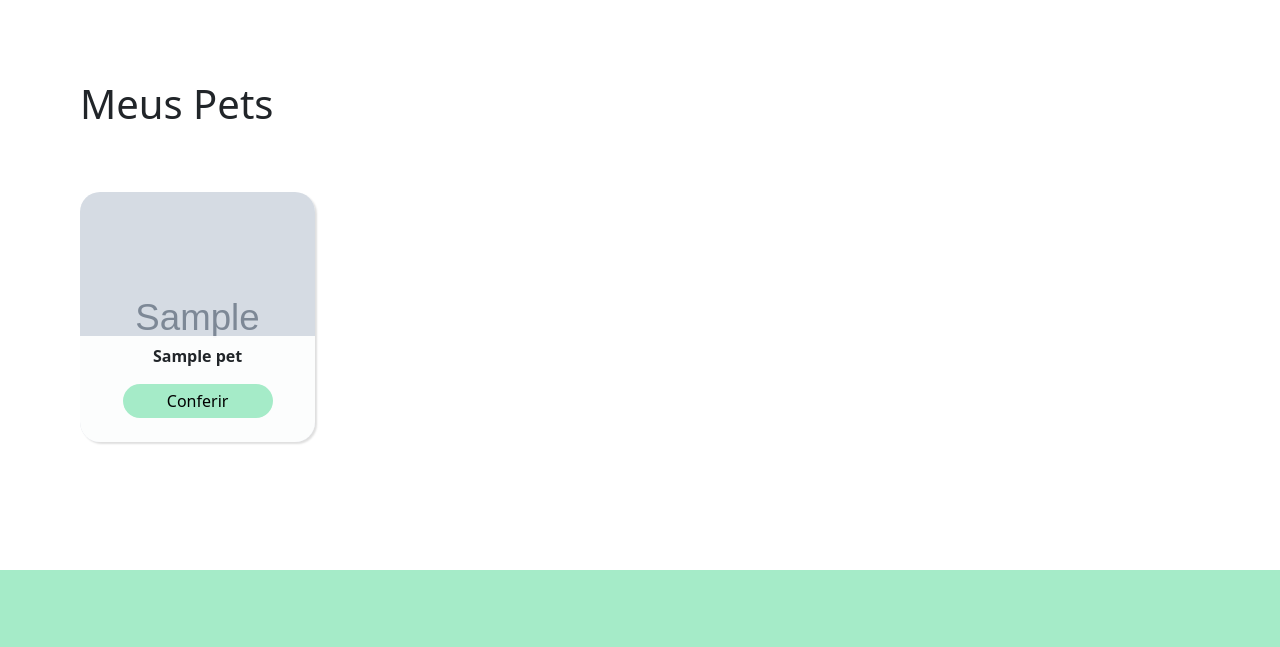
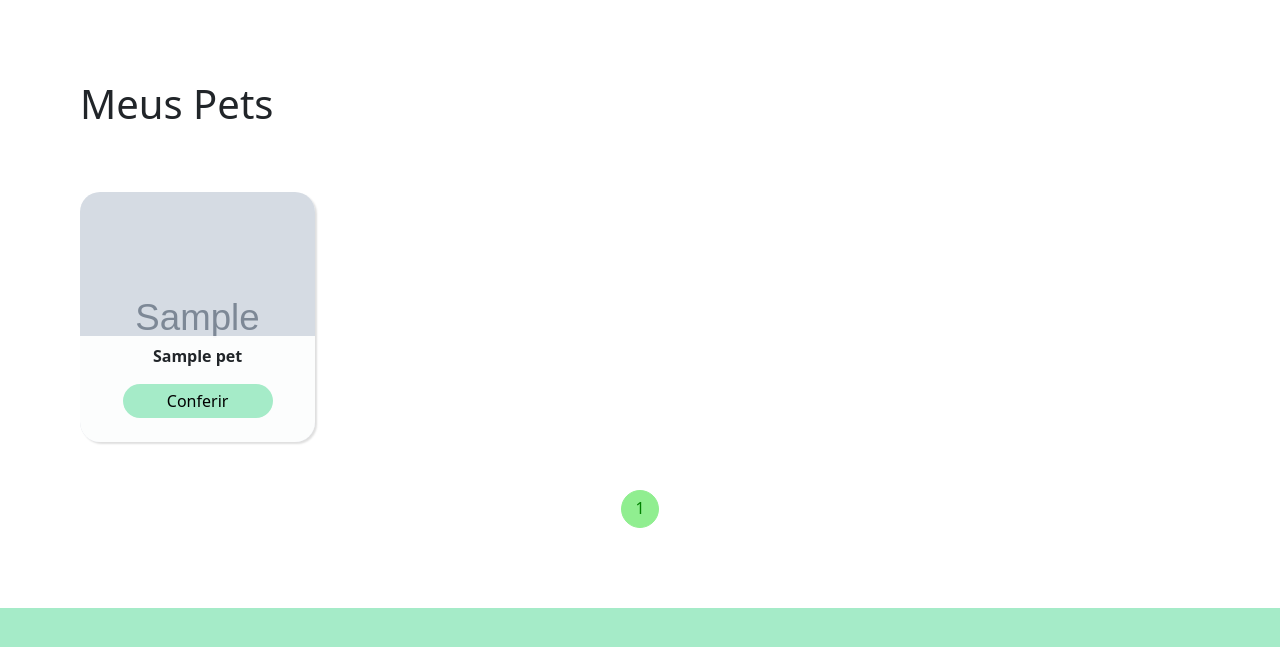
Before and after one commit to PedroLucasMoraisBorges/AdotPets, a Django app: page /meus_Pets/ in a window 1280 px wide. Shown: the top 647 px of the page. Run offline with Django 4.2, Linux system fonts and the light colour scheme; a user stored in the database is signed in; tables that the repository leaves empty hold one stand-in row (values such as "Sample post"); grey boxes marked "Sample" are stand-in pictures.

Commit message:
FEAT: PAGINATOR 80%

```diff
--- a/pages/views.py
+++ b/pages/views.py
@@ -130,6 +130,8 @@ class editarPet(View):
 class meusPets(View):
     @method_decorator(login_required)
     def get(self, request,):
+        page = request.GET.get('page') if request.GET.get('page') != None else 1
+
         pets = []
 
 
@@ -143,16 +145,21 @@ class meusPets(View):
 
 
         p = Paginator(pets, 8)
-        page = request.GET.get('page')
         pages = p.num_pages
         pet_page = p.get_page(page)
 
-        print(page)
+        if int(page) < 1 or int(page) > int(pages):
+            page = 1
+
+        nextPage = int(page) + 1
+        prevPage = int(pages) - 1
 
         context = {
             'pets' : pet_page,
-            'page' : page,
-            'pages': pages
+            'page' : int(page),
+            'nextPage' : nextPage,
+            'prevPage' : prevPage,
+            'pages': int(pages),
         }
 
         return render(request, 'adocao/pets.html', context)
--- a/templates/componentes/paginator.html
+++ b/templates/componentes/paginator.html
@@ -1,8 +1,56 @@
+
+<style>
+    .paginator{
+        display: flex;
+        width: fit-content;
+        margin: auto;
+    }
+
+    .paginator-active{
+        background-color: lightgreen;
+        color: white;
+    }
+
+    .paginator-button{
+        width: 38px;
+        height: 38px;
+        line-height: 35px;
+        border-radius: 50%;
+        text-align: center;
+        margin-left: 0.5rem;
+        border: 1px solid lightgreen;
+        color: green;
+    }
+
+    .paginator .paginator-button:first-child{
+        margin-left: 0;
+    }
+
+    .paginator-link{
+        text-decoration: none;
+        color: black;
+    }
+
+</style>
+
 <div class="paginator">
     {% if page > 1 %}
-        <div><</div>
+        <a href="" class="paginator-link">
+            <div class="paginator-button"><</div>
+        </a>
+        <a href="" class="paginator-link">
+            <div class="paginator-button">{{prevPage}}</div>
+        </a>
     {% endif %}
+
+    <div class="paginator-button paginator-active">{{page}}</div>
+
     {% if page < pages %}
-        <div>></div>
+        <a href="" class="paginatot-link">
+            <div class="paginator-button">{{nextPage}}</div>
+        </a>
+        <a href="" class="paginator-link">
+            <div class="paginator-button">></div>
+        </a>
     {% endif %}
 </div>
```
Also changed, not shown: static/css/meus_pets.css (line endings or trailing spaces).
